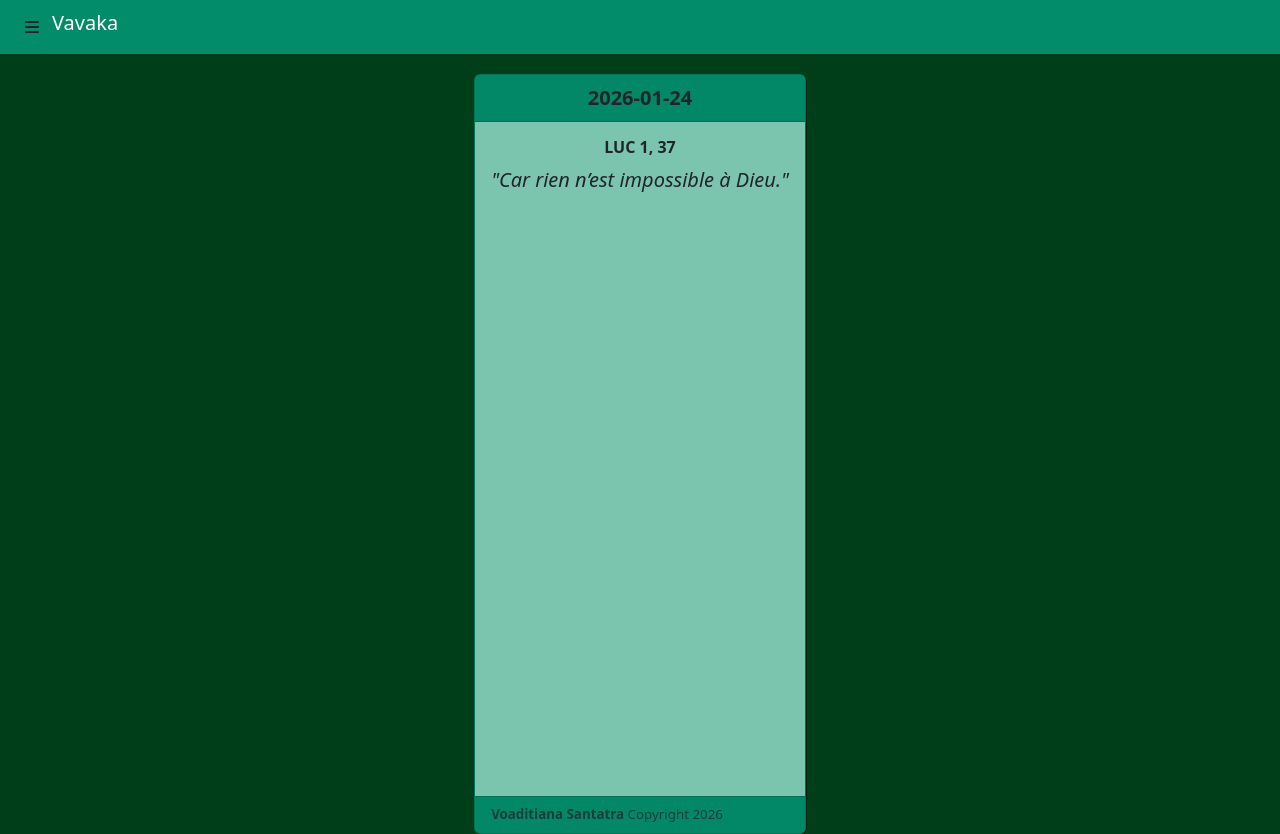
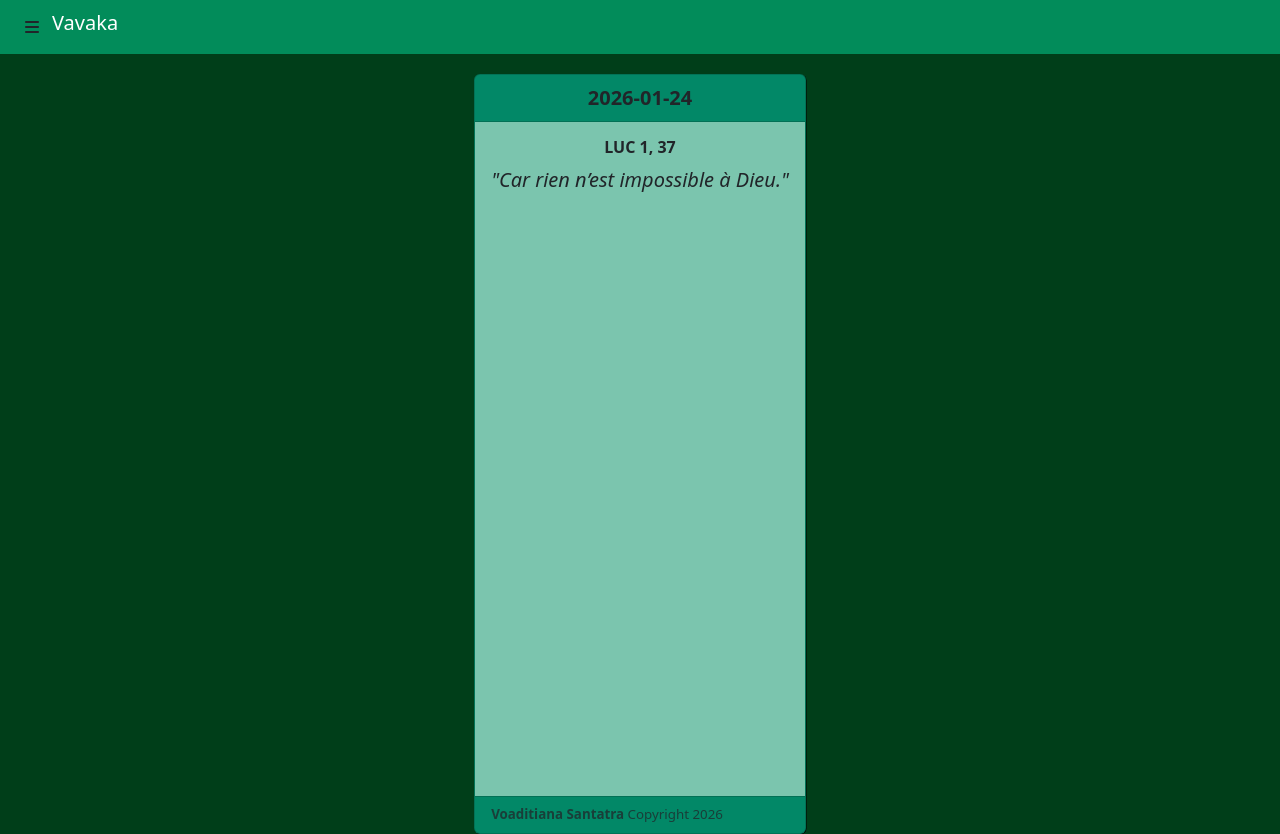
Before and after one commit to Voaditiana/vavaka, a Django app: page / in a window 1280 px wide. Run offline with Django 5.2, Linux system fonts and the light colour scheme; some libraries are stand-ins or nearby versions.

Commit message:
Update style.css

```diff
--- a/static/css/style.css
+++ b/static/css/style.css
@@ -39,9 +39,5 @@ body {
 }
 
 .navbar {
-    background-color:#028c6a;
+    background-color:#028c5a;
 }
-
-.btn_menu {
-    color:white;
-}
```
